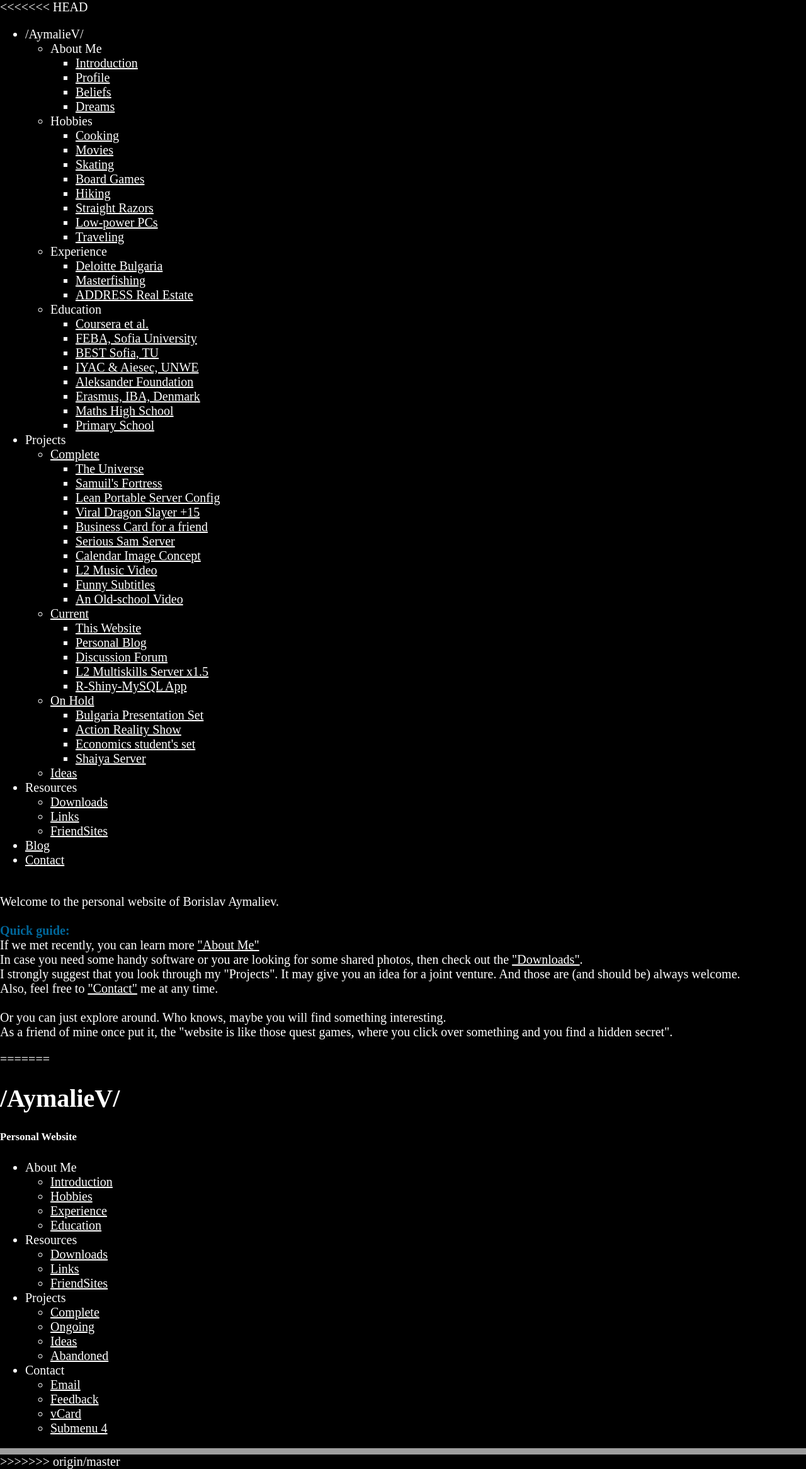
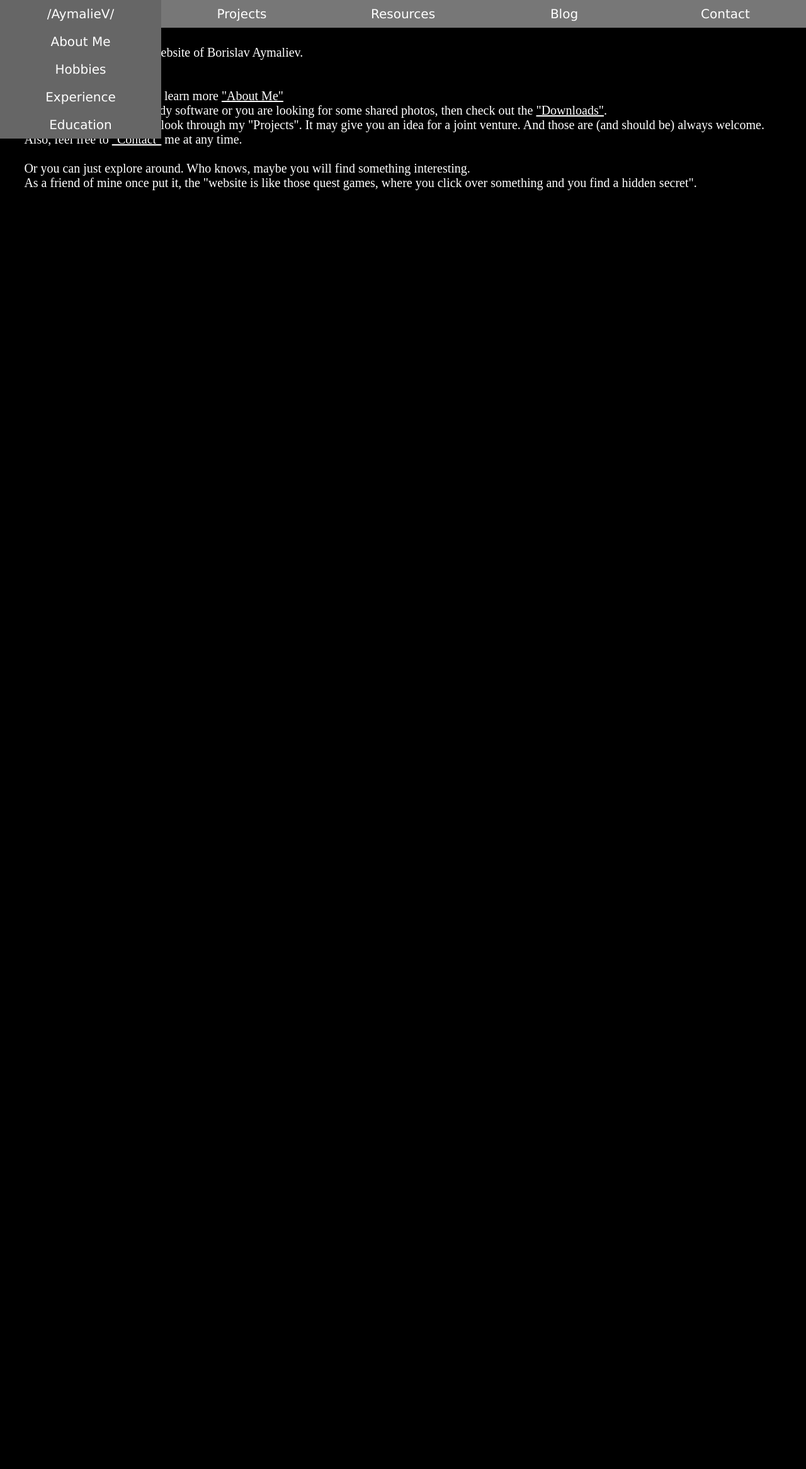
Before and after one commit to aymaliev/website, a PHP site: page / in a window 1280 px wide. Shown: the whole page at 63% size. After the commit the page ends 302 px from the top, so only its background shows below. Run offline with PHP 8.4, Linux system fonts and the light colour scheme; grey boxes are pictures that could not be loaded.

Commit message:
Merge Fixed

```diff
--- a/index.html
+++ b/index.html
@@ -1,4 +1,3 @@
-<<<<<<< HEAD
 <!DOCTYPE html PUBLIC "-//W3C//DTD HTML 5//EN" "http://www.w3.org/TR/html4/strict.dtd">
 <html>
 <head>
@@ -504,66 +503,5 @@ for ($i=1; $i<count($files); $i++)
 echo"</p>";
 ?>
 </div>
-=======
-<!DOCTYPE html PUBLIC "-//W3C//DTD HTML 4.01//EN" "http://www.w3.org/TR/html4/strict.dtd">
-<html>
-<head>
-<meta content="text/html; charset=ISO-8859-1" http-equiv="content-type">
-<title>/AymalieV/</title>
-<link rel="stylesheet" href="style.css" type="text/css">
-<script language="javascript" type="text/javascript">
-function resizeIframe(obj){			obj.style.height = 10 + 'px';
-									obj.style.height = obj.contentWindow.document.body.scrollHeight + 'px';
-}
-function fix(){					    var el = this.parentNode;
-									var par = el.parentNode;
-									var next = el.nextSibling;
-									par.removeChild(el);
-									setTimeout(function() {par.insertBefore(el, next);}, 0)
-}
-</script>
-</head>
-
-<body>
-<h1>/AymalieV/</h1>
-<h5>Personal Website</h5>
-<nav id='mainnav'>
-<ul>
-	<li><a>About Me</a>
-		<ul ontouchend="this.onclick=fix">
-			<li><a href="introduction.html" target="contentFrame">Introduction</a></li>
-			<li><a href="about.html" target="contentFrame">Hobbies</a></li>
-			<li><a href="#">Experience</a></li>
-			<li><a href="#">Education</a></li>
-		</ul>
-	</li>
-	<li><a>Resources</a>
-		<ul ontouchend="this.onclick=fix">
-			<li><a href="/downloads/" target="contentFrame">Downloads</a></li>
-			<li><a href="#">Links</a></li>
-			<li><a href="#">FriendSites</a></li>
-		</ul>
-	</li>
-	<li><a>Projects</a>
-		<ul ontouchend="this.onclick=fix">
-			<li><a href="#">Complete</a></li>
-			<li><a href="#">Ongoing</a></li>
-			<li><a href="#">Ideas</a></li>
-			<li><a href="#">Abandoned</a></li>
-		</ul>
-	</li>
-	<li><a>Contact</a>
-		<ul ontouchend="this.onclick=fix">
-			<li><a href="#">Email</a></li>
-			<li><a href="#">Feedback</a></li>
-			<li><a href="#">vCard</a></li>
-			<li><a href="#">Submenu 4</a></li>
-		</ul>
-	</li>
-</ul>
-<iframe src="about.html" name="contentFrame" scrolling="no" width="100%" id="iframe" onload="javascript:resizeIframe(this);">
-</iframe>
-</nav>
->>>>>>> origin/master
 </body>
 </html>
--- a/style.css
+++ b/style.css
@@ -1,7 +1,6 @@
 @media only screen and (orientation: portrait; /* max-height:500; */ /* max-width: 500px; */) {
 /* For phones*/		body{font-size: 60px;}
 }
-<<<<<<< HEAD
 h1{					letter-spacing: 1px;	font-size:22px;			margin: -5px 0px -15px 0px;
 }
 h2{					letter-spacing: 2px;	font-size:14px;			margin: -5px 0px;
@@ -18,14 +17,6 @@ iframe{				background: black;		border:none;
 #feedbackForm{		width:40%;				float:none;				display:table;			border:none;				border-color:white}
 #title{				float:left}
 textarea{				resize: vertical;
-=======
-body {				width: 100%;				height: 100%;			background: black;		color: white;			font-family: Segoe Print;
-					margin: 0px 0px 0px 0px;
-}
-a {					color: white;
-}
-iframe{				background: black;			border:none;
->>>>>>> origin/master
 }
 h1 {  				text-align: left;
 }
@@ -33,11 +24,7 @@ nav {				text-align: center;		font-family: Verdana; 	/* width: 100%; */
 }
 nav a{				text-decoration: none;	/*a-link underlining*/	padding: 10px 0px;		/* links padding */
 }
-<<<<<<< HEAD
 nav ul {				width: 100%;			background: #777; 		padding: 0;				list-style: none;		/* removes marks of the list */
-=======
-nav ul {				width: 100%;			background: #333333; 	padding: 0;				list-style: none;		/* removes marks of the list */
->>>>>>> origin/master
 					position: relative;		/* check back later */	display: inline-table;	/* rectangle fit menu */margin:0; border:none;
 }
 nav ul li{				width: 20%;				float: left;			/* menu gets horizontal */
@@ -53,7 +40,6 @@ nav ul ul {				width: 20%;				display: none;			/* hide submenus */		background:
 }
 nav ul ul li {			width:100%;				float: none;			position: relative;
 }
-<<<<<<< HEAD
 /* nav ul ul li a {			color: #fff;
 } */
 nav ul ul li a:hover {	background: #06f;
@@ -61,13 +47,6 @@ nav ul ul li a:hover {	background: #06f;
 nav ul ul ul {			width: 100%;			height:	100%			position: absolute;		left: 100%;				top:0;
 }
 nav ul ul ul li{			height:	100%;			float: none;			position: relative;
-=======
-nav ul ul li a {			color: #fff;
-}
-nav ul ul li a:hover {	background: #06f;
-}
-nav ul ul ul {			position: absolute;		left: 100%;				top:0;
->>>>>>> origin/master
 }
 p{					margin: 0px 3%;
 }
```
